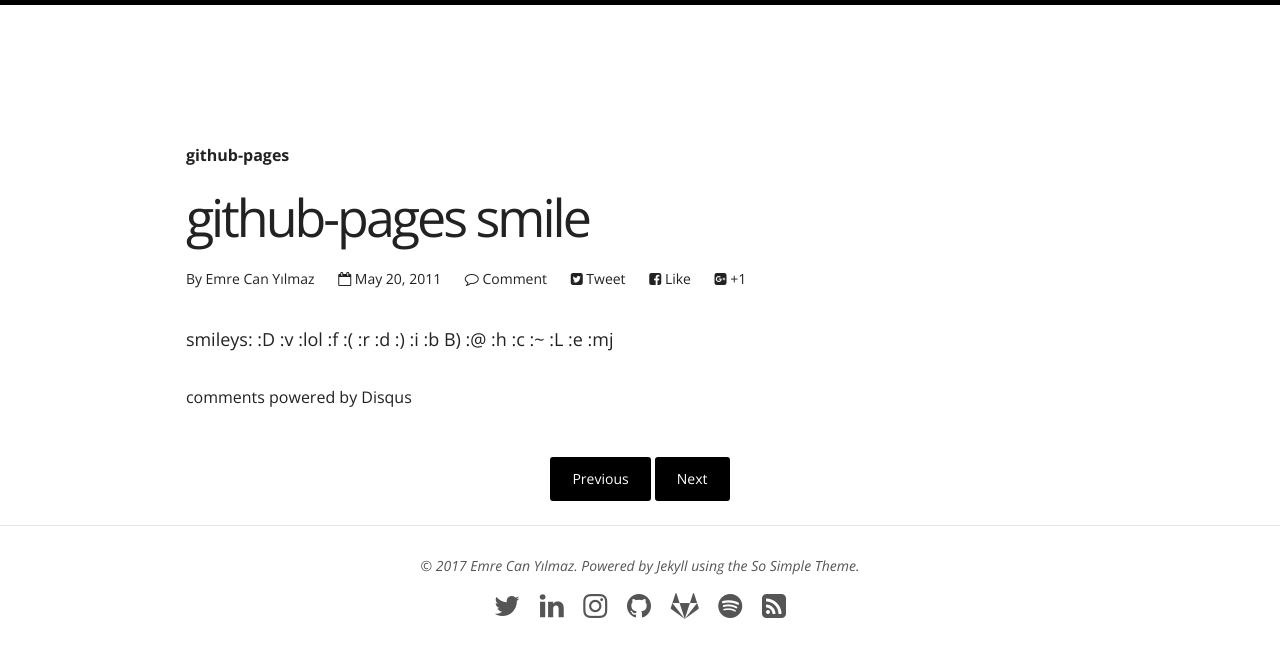
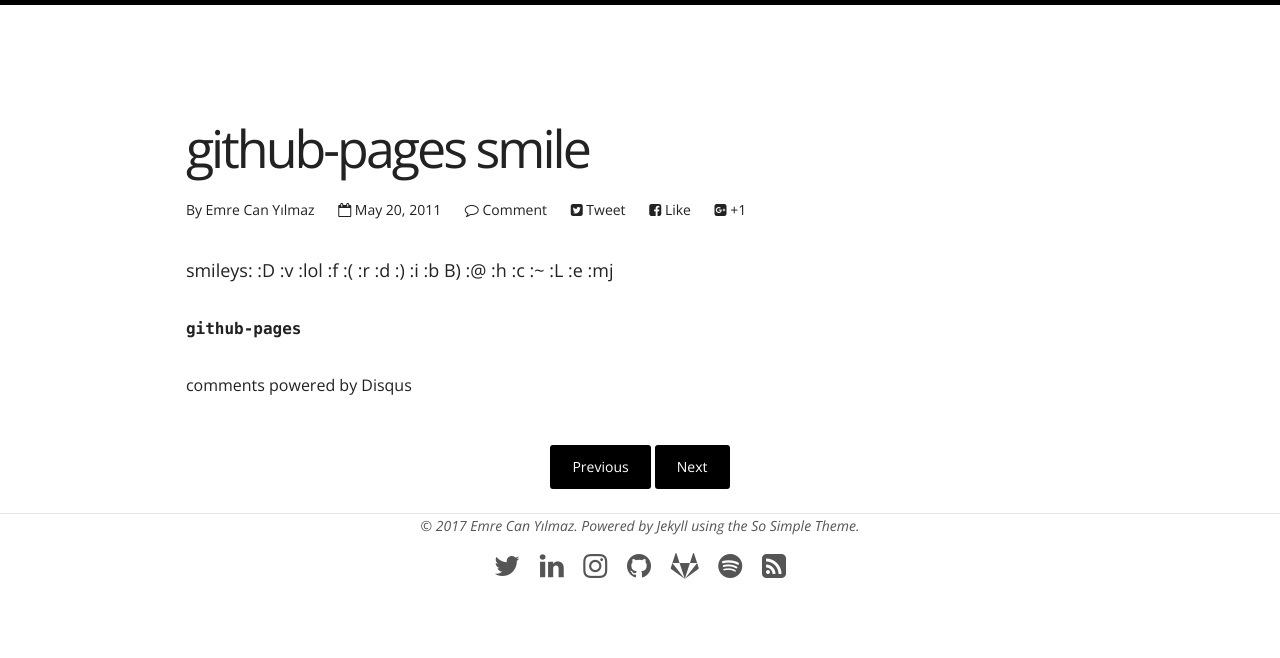
Before and after one commit to ecylmz/ecylmz.github.io, a Jekyll site: the page built from _posts/articles/2011-05-20-github-pages-smile.md, in a window 1280 px wide. Shown: the top 658 px of the page. Built offline with Jekyll 4.4.1, drawn with Linux system fonts in a browser that asks for light colours; nearby versions of some CDN libraries; comment, search, counter and statistics services are not loaded.

Commit message:
entry-wrapper > margin-top: -2em

```diff
--- a/_layouts/post.html
+++ b/_layouts/post.html
@@ -16,7 +16,6 @@
     {% if page.image.feature %}<img src="{{ site.url }}/images/{{ page.image.feature }}" class="entry-feature-image" alt="{{ page.title }}" {% if site.logo == null %}style="margin-top:0;"{% endif %}>{% if page.image.credit %}<p class="image-credit">Photo Credit: <a href="{{ page.image.creditlink }}">{{ page.image.credit }}</a>{% endif %}{% endif %}
     <div class="entry-wrapper">
       <header class="entry-header">
-        <span class="entry-tags">{% for tag in page.tags %}<a href="{{ site.url }}/tags/#{{ tag }}" title="Pages tagged {{ tag }}">{{ tag }}</a>{% unless forloop.last %}&nbsp;&bull;&nbsp;{% endunless %}{% endfor %}</span>
         {% if page.link %}
           <h1 class="entry-title"><a href="{{ page.link }}">{% if page.headline %}{{ page.headline }}{% else %}{{ page.title }}{% endif %} <span class="link-arrow">&rarr;</span></a></h1>
         {% else %}
@@ -41,6 +40,7 @@
       </footer>
       <div class="entry-content">
         {{ content }}
+        <span class="entry-tags"><code>{% for tag in page.tags %}<a href="{{ site.url }}/tags/#{{ tag }}" title="Pages tagged {{ tag }}">{{ tag }}</a>{% unless forloop.last %}&nbsp;&bull;&nbsp;{% endunless %}{% endfor %}</code></span>
         {% if (site.owner.disqus-shortname and page.comments) or site.comments %}
           <div id="disqus_thread"></div><!-- /#disqus_thread -->
           {% include disqus_comments.html %}
--- a/_sass/_layout.scss
+++ b/_sass/_layout.scss
@@ -239,7 +239,7 @@ span + .entry-title {
 }
 .entry-wrapper {
 	@include outer-container;
-	margin-top: 0;
+	margin-top: -2em;
 	margin-bottom: 3em;
 	padding-right: $gutter;
 	padding-left: $gutter;
```
